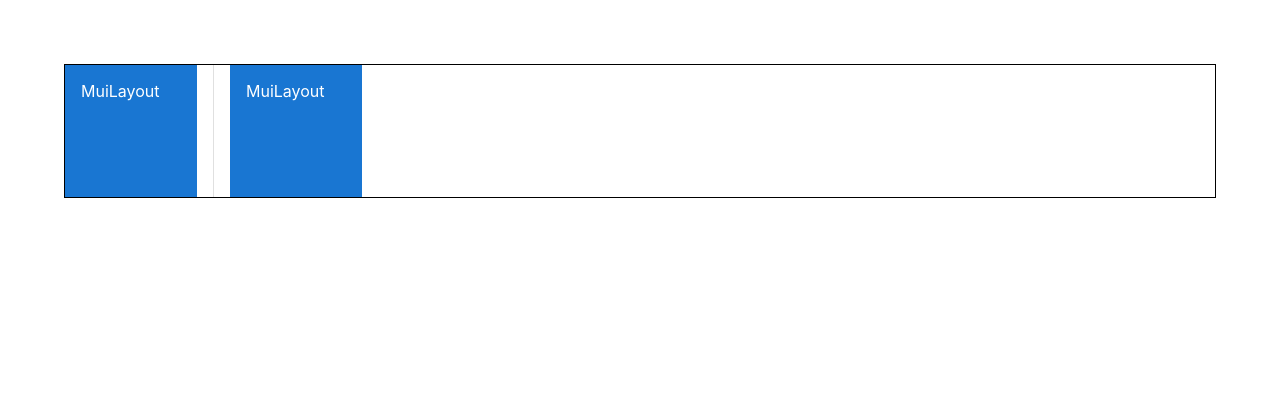
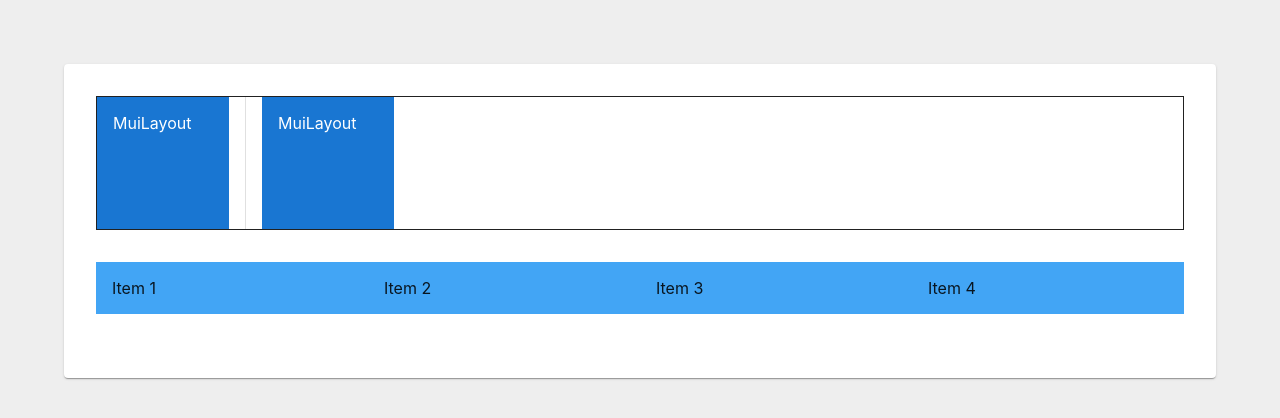
Before and after one commit to harisharanChaulagain/mui-practice, a React (Create React App) app: page / in a window 1280 px wide. Shown: the top 418 px of the page. Built offline with nearby package versions, Linux system fonts and the light colour scheme.

Commit message:
paper component

```diff
--- a/src/App.css
+++ b/src/App.css
@@ -1,3 +1,6 @@
+body {
+  background-color: #eeeeee;
+}
 .App {
   padding: 4rem;
 }
--- a/src/components/MuiLayout.tsx
+++ b/src/components/MuiLayout.tsx
@@ -1,7 +1,8 @@
-import { Box, Stack, Divider } from "@mui/material";
+import { Box, Stack, Divider, Grid, Paper } from "@mui/material";
 
 const MuiLayout = () => {
   return (
+    <Paper sx={{ padding: "32px" }}>
       <Stack
         sx={{ border: "1px solid" }}
         direction="row"
@@ -37,6 +38,29 @@ const MuiLayout = () => {
           MuiLayout
         </Box>
       </Stack>
+      <Grid container my={4}>
+        <Grid item xs>
+          <Box bgcolor="primary.light" p={2}>
+            Item 1
+          </Box>
+        </Grid>
+        <Grid item xs>
+          <Box bgcolor="primary.light" p={2}>
+            Item 2
+          </Box>
+        </Grid>
+        <Grid item xs>
+          <Box bgcolor="primary.light" p={2}>
+            Item 3
+          </Box>
+        </Grid>
+        <Grid item xs>
+          <Box bgcolor="primary.light" p={2}>
+            Item 4
+          </Box>
+        </Grid>
+      </Grid>
+    </Paper>
   );
 };
 
```
Lines whose indentation alone changed are shown as unchanged.
